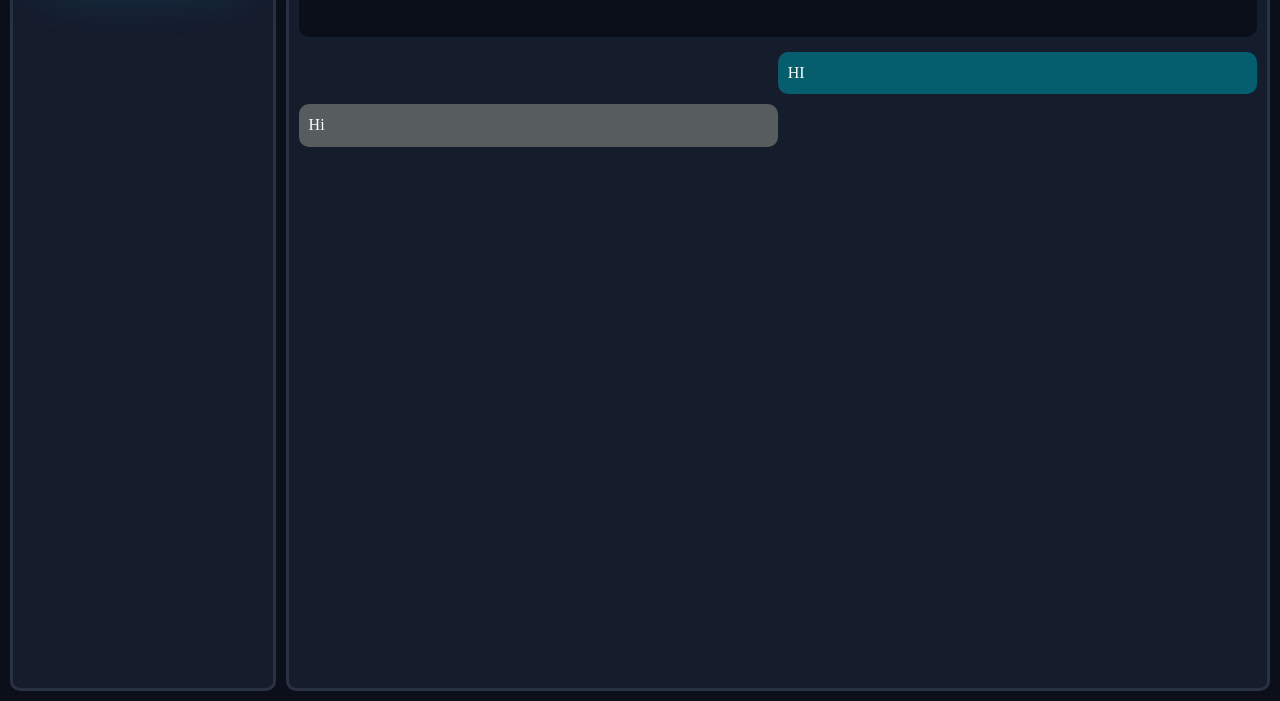
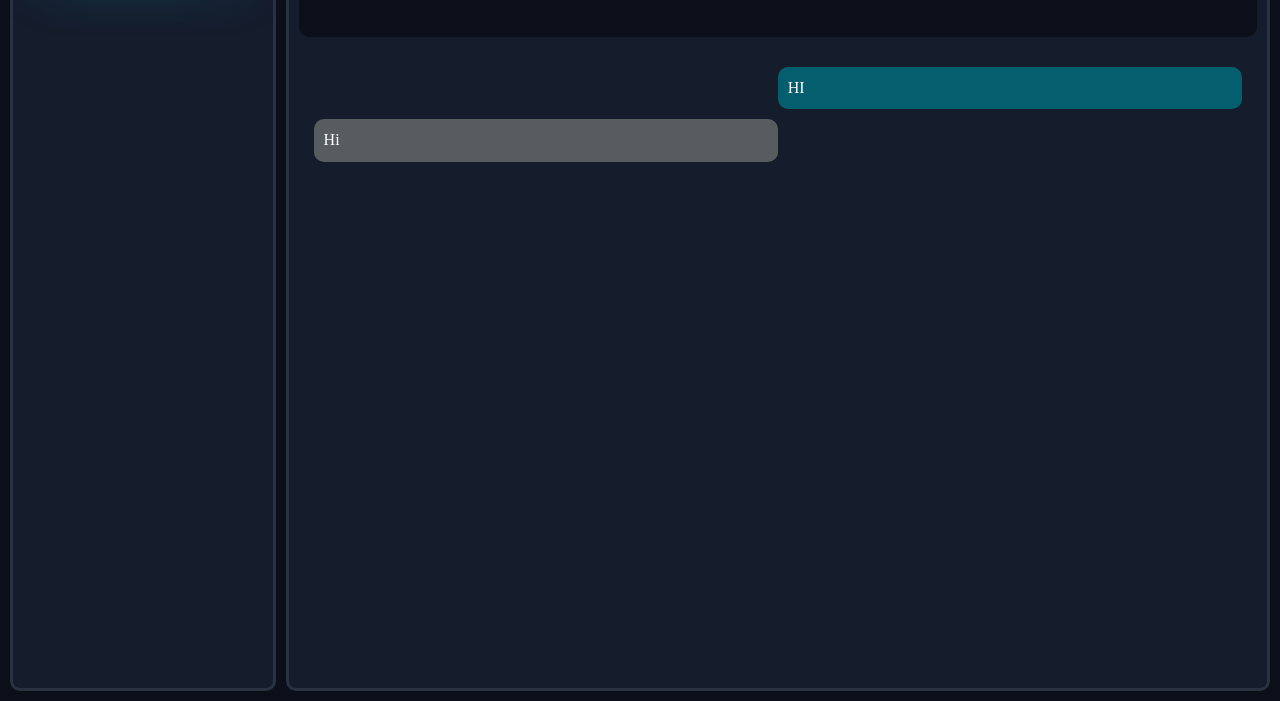
Before and after one commit to Sathsidu-2006/ORION-AI-CHATBOT, a plain HTML site: page index.html in a window 1280 px wide. Shown: the part 99-800 px from the top of the page. Drawn offline with Linux system fonts and the light colour scheme.

Commit message:
refactor : refactored the chat container

```diff
--- a/index.html
+++ b/index.html
@@ -17,8 +17,10 @@
                 <p class="h-p">I'm ORION, your AI companion. Ask me anything, explore ideas, or let's create something extraordinary together.</p>
             </div>
             <div class="chat-container">
-                <div class="message user-message" id="user-message">HI</div>
-                <div class="message bot-message" id="bot-message">Hi</div>
+                <div class="chat-box" id="chat-box">
+                    <div class="message user-message" id="user-message">HI</div>
+                    <div class="message bot-message" id="bot-message">Hi</div>
+                </div>
             </div>
         </div>
     </div>
```
